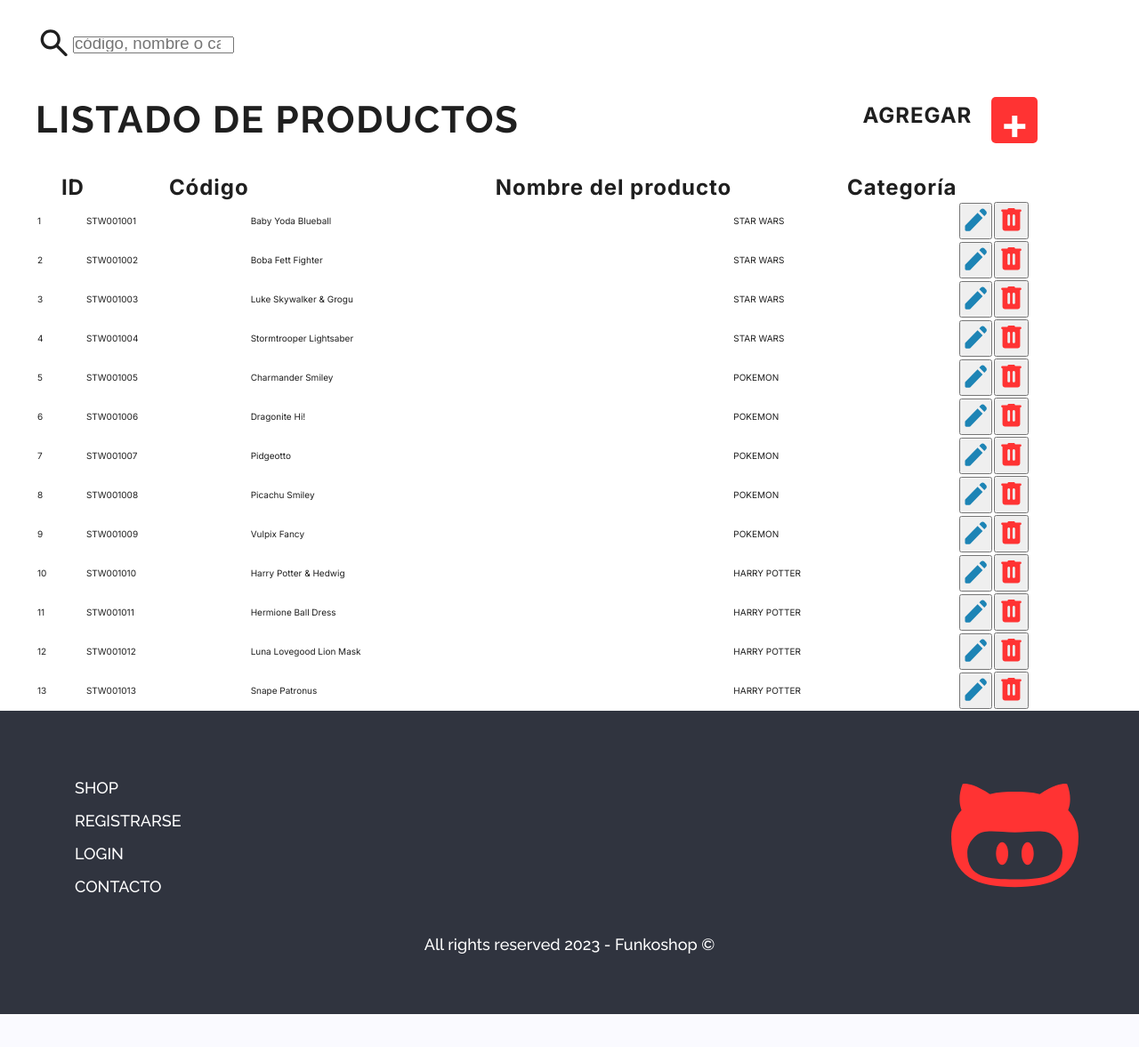
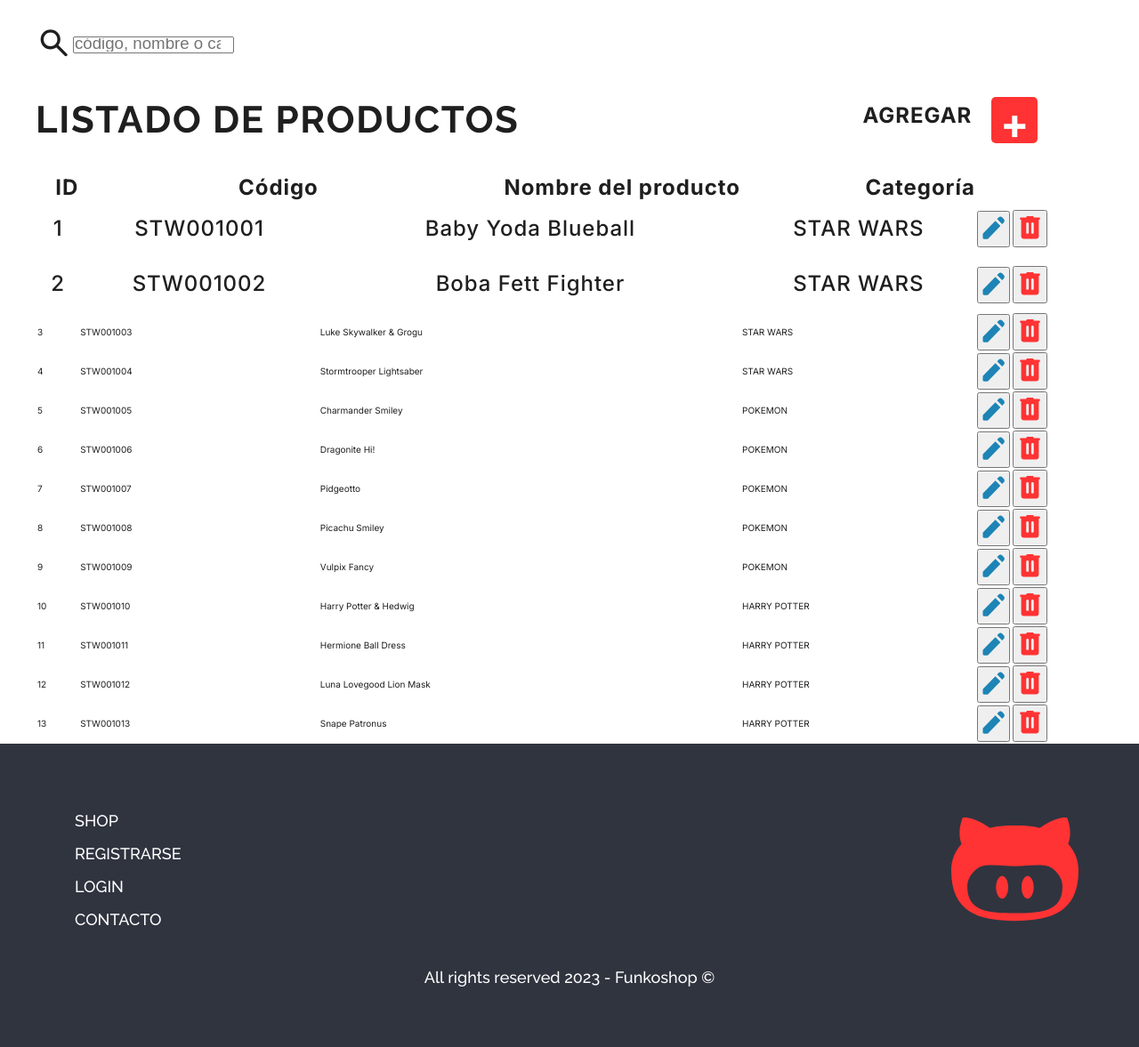
Before and after one commit to karenyesica/cac-challege-funkoshop, a web app: file pages/admin/admin.html in a window 1280 px wide. Shown: the part 135-1312 px from the top of the page at 89% size. Before the commit the page ends 1275 px from the top, so only its background shows below. Run offline with its HTML, style and script files only (its server is not run), Linux system fonts and the light colour scheme.

Commit message:
Otros cambios

```diff
--- a/css/pages/admin.css
+++ b/css/pages/admin.css
@@ -93,7 +93,7 @@
   color:white;
 }
 
-.list__table__itemscolor {
+.list__table__items {
   text-align: center;
   font-family: Inter;
   font-size: 24px;
```
